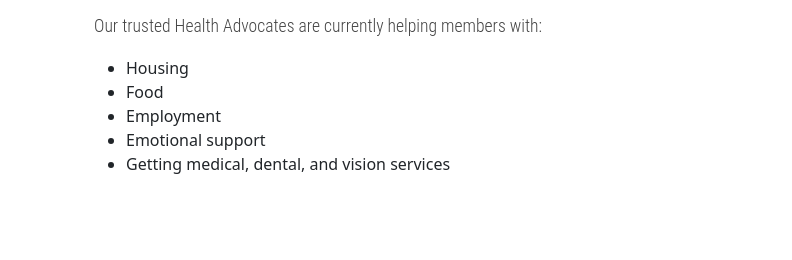
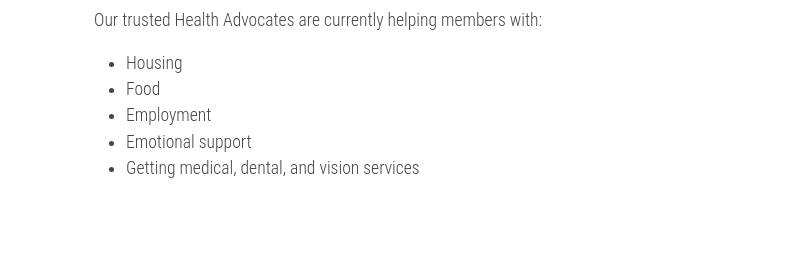
Before and after one commit to lielasus/gaja-health-website, a plain HTML site: page gaja-health/index.html in a window 1280 px wide. Shown: the part 1665-1925 px from the top of the page, 0-792 px from the left. Drawn offline with Linux system fonts and the light colour scheme.

Commit message:
Fixed List in How Section
Made type match body type

```diff
--- a/gaja-health/index.html
+++ b/gaja-health/index.html
@@ -106,7 +106,7 @@
 
     <!-- Image on the Right: How Does it Work?  -->
 
-    <div id="how">
+    <section class=how id="how">
       <div class="container col-xxl-8 px-4 py-5">
         <div class="row flex-lg-row-reverse align-items-center g-0 py-5">
           <div class="col-10 col-sm-8 col-lg-5">
@@ -128,7 +128,7 @@
           </div>
         </div>
       </div>
-    </div>
+    </section>
 
     <!-- The Health Advocates  -->
 
--- a/gaja-health/style/style.scss
+++ b/gaja-health/style/style.scss
@@ -22,6 +22,33 @@ a:hover{
   color: $gaja-pink;
   text-decoration: none;
 }
+
+//  TYPOGRAPHY: BODY
+
+body {
+  p {
+  color: #444;
+  font-family: $font-sans-serif;
+  font-size: 1.1em;
+      font-weight: 300;
+      text-align: left;
+}
+
+.h1, .h2, .h3, .h4, .h5, .h6, h1, h2, h3, h4, h5, h6 {
+  color: #444;
+}
+}
+
+.how {
+li {
+color: #444;
+font-family: $font-sans-serif;
+font-size: 1.1em;
+    font-weight: 300;
+    text-align: left;
+}
+}
+
 
 //  NAVBAR
 
@@ -58,20 +85,7 @@ a:hover{
     box-shadow: 0 0 0 0.1rem $secondary;
 }
 
-//  BODY
 
-body {
-    p {
-		color: #444;
-		font-family: $font-sans-serif;
-		font-size: 1.1em;
-        font-weight: 300;
-        text-align: left;
-	}
-  .h1, .h2, .h3, .h4, .h5, .h6, h1, h2, h3, h4, h5, h6 {
-    color: #444;
-  }
-}
 
 // HERO IMAGE: HOMEPAGE
 
```
Also changed, not shown: gaja-health/style/style.css, 4 other files.
